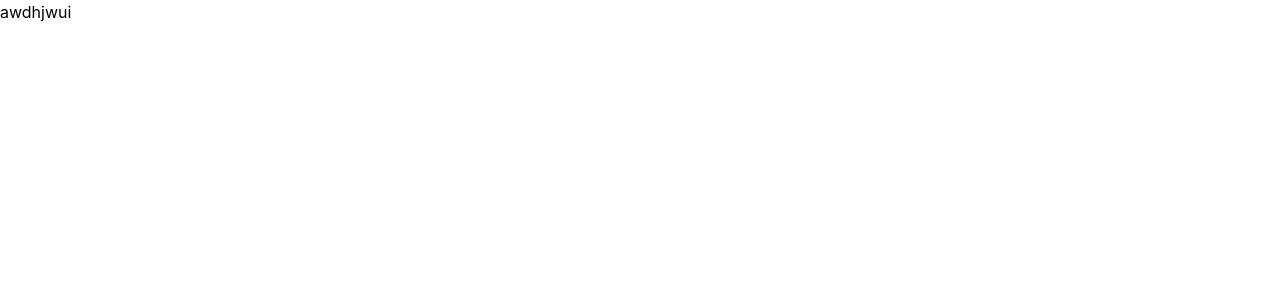
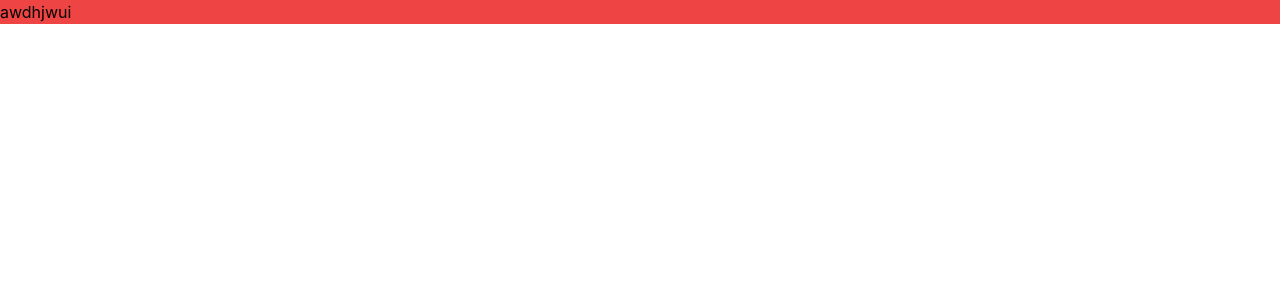
Before and after one commit to Maxi-95/ApuestasGol, a React (Vite) app in the folder ApuestasGol/: page / in a window 1280 px wide. Shown: the top 300 px of the page. Built offline with nearby package versions, Linux system fonts and the light colour scheme.

Commit message:
Descripción del commit

```diff
--- a/ApuestasGol/package.json
+++ b/ApuestasGol/package.json
@@ -7,8 +7,7 @@
     "dev": "vite",
     "build": "vite build",
     "lint": "eslint . --ext js,jsx --report-unused-disable-directives --max-warnings 0",
-    "preview": "vite preview",
-    "build:styles": "tailwindcss build src/styles/index.css -o public/build/tailwind.css"
+    "preview": "vite preview"
   },
   "dependencies": {
     "axios": "^1.6.3",
@@ -20,10 +19,13 @@
     "@types/react": "^18.2.43",
     "@types/react-dom": "^18.2.17",
     "@vitejs/plugin-react": "^4.2.1",
+    "autoprefixer": "^10.4.16",
     "eslint": "^8.55.0",
     "eslint-plugin-react": "^7.33.2",
     "eslint-plugin-react-hooks": "^4.6.0",
     "eslint-plugin-react-refresh": "^0.4.5",
+    "postcss": "^8.4.32",
+    "tailwindcss": "^3.4.0",
     "vite": "^5.0.8"
   }
 }
--- a/ApuestasGol/tailwind.config.js
+++ b/ApuestasGol/tailwind.config.js
@@ -1,8 +1,7 @@
-/** @type {import('tailwindcss').Config} */
 export default {
-  content: [],
+  content: ["./index.html", "./src/**/*.{js,ts,jsx,tsx}"],
   theme: {
     extend: {},
   },
   plugins: [],
-}
+};
```
Also changed, not shown: 1 other file (tests, documents, lock files or other folders).
